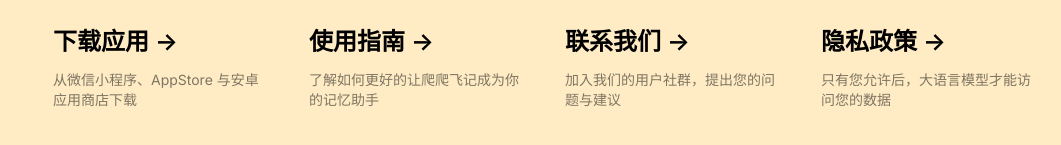
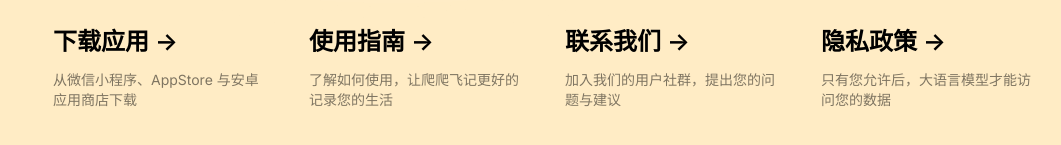
Before and after one commit to Papafeiji/papafeiji-officialwebsite, a Next.js app: page / in a window 1280 px wide. Shown: the part 577-722 px from the top of the page, without its empty margins (96-1157 px from the left). Built offline with nearby package versions, Linux system fonts and the light colour scheme.

Commit message:
更新文案

```diff
--- a/app/page.tsx
+++ b/app/page.tsx
@@ -65,7 +65,7 @@ export default function Home() {
             </span>
           </h2>
           <p className={`m-0 max-w-[30ch] text-sm opacity-50`}>
-            了解如何更好的让爬爬飞记成为你的记忆助手
+            了解如何使用，让爬爬飞记更好的记录您的生活
           </p>
         </a>
         <a
```
